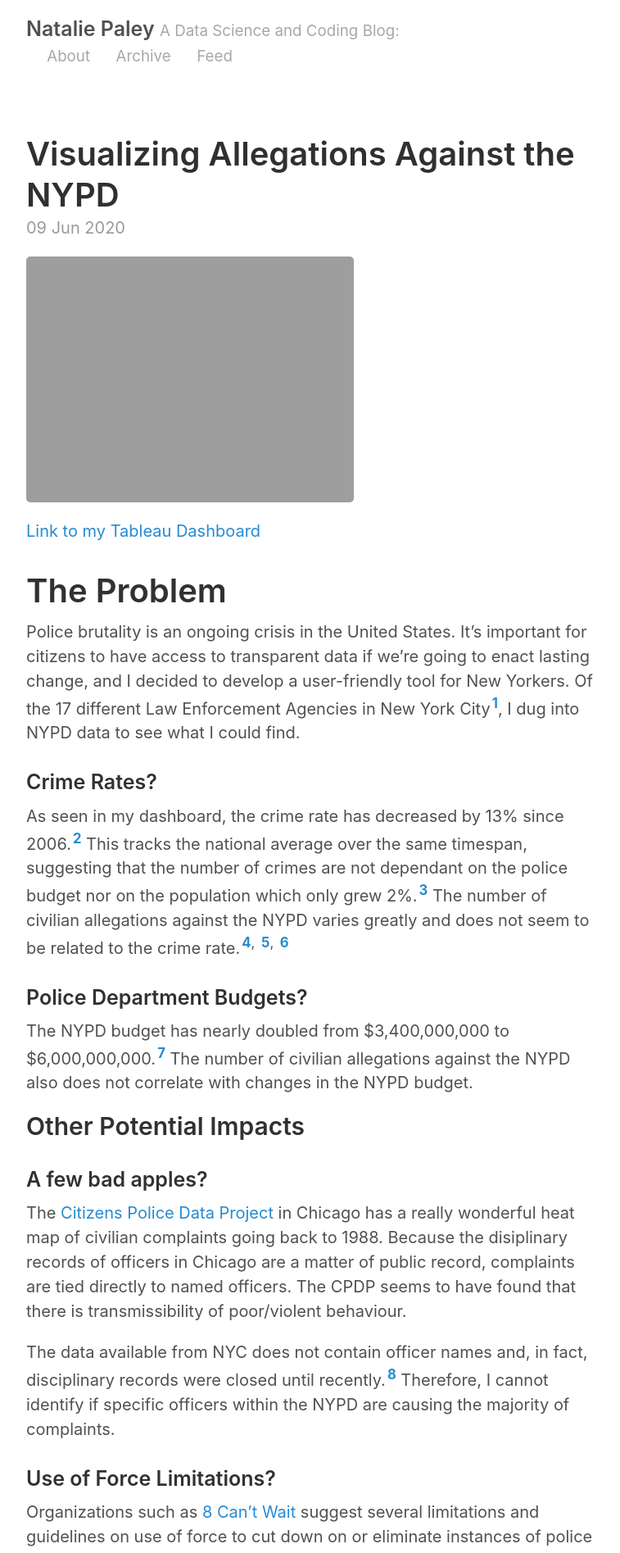
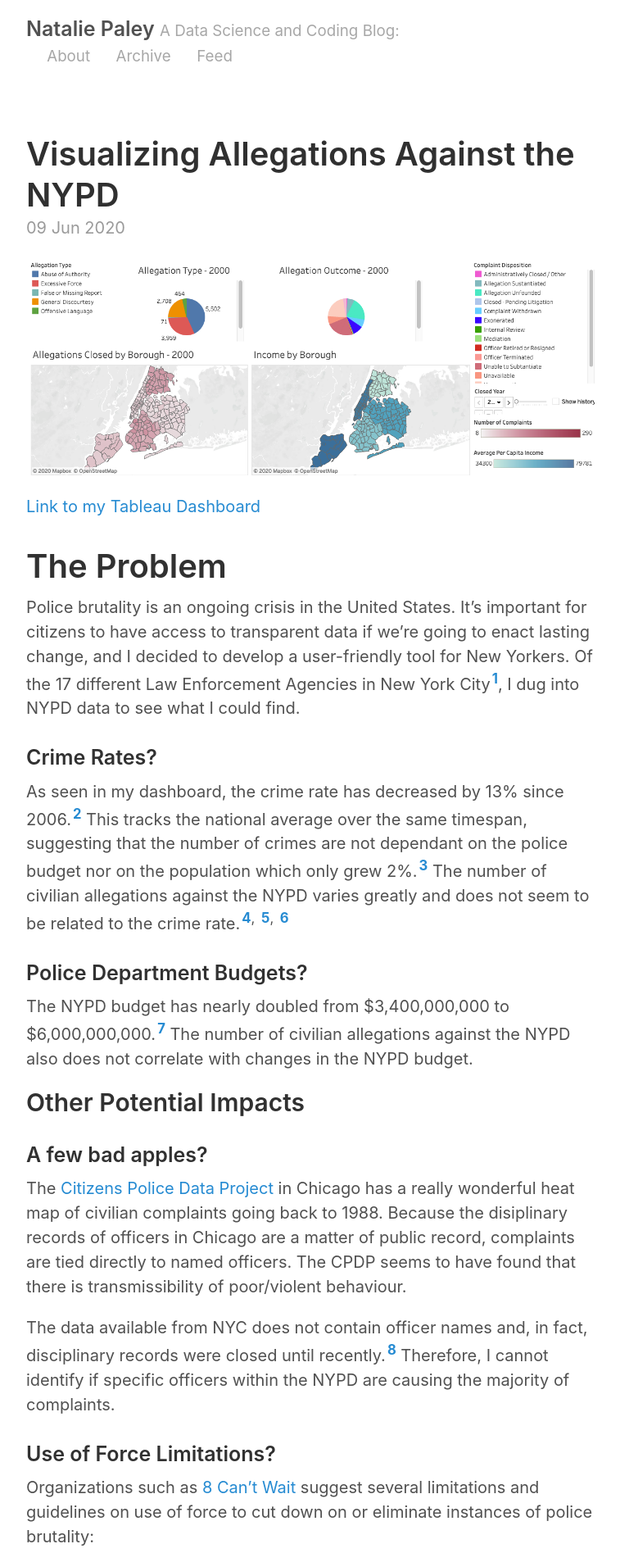
Before and after one commit to randominternetname/randominternetname.github.io, a Jekyll site: the page built from _posts/2020-06-09-NYC-Police-Complaints-Crime-Data.md, in a window 1280 px wide. Shown: the top 1895 px of the page at 82% size, without its empty margins (258-1015 px from the left). Built offline with Jekyll 4.4.1, drawn with Linux system fonts in a browser that asks for light colours.

Commit message:
Commiting

```diff
--- a/_posts/2020-06-09-NYC-Police-Complaints-Crime-Data.md
+++ b/_posts/2020-06-09-NYC-Police-Complaints-Crime-Data.md
@@ -2,7 +2,7 @@
 layout: post
 title: Visualizing Allegations Against the NYPD
 ---
-![Screenshot of Visualization]({{ site.url }}/images/strawberries.jpg)
+![Screenshot of Visualization]({{ site.url }}/images/NYPD.jpg)
 
 [Link to my Tableau Dashboard](https://public.tableau.com/shared/DYHY72DXN?:display_count=y&:origin=viz_share_link)
 
```
Also changed, not shown: images/NYPD.jpg (added).
